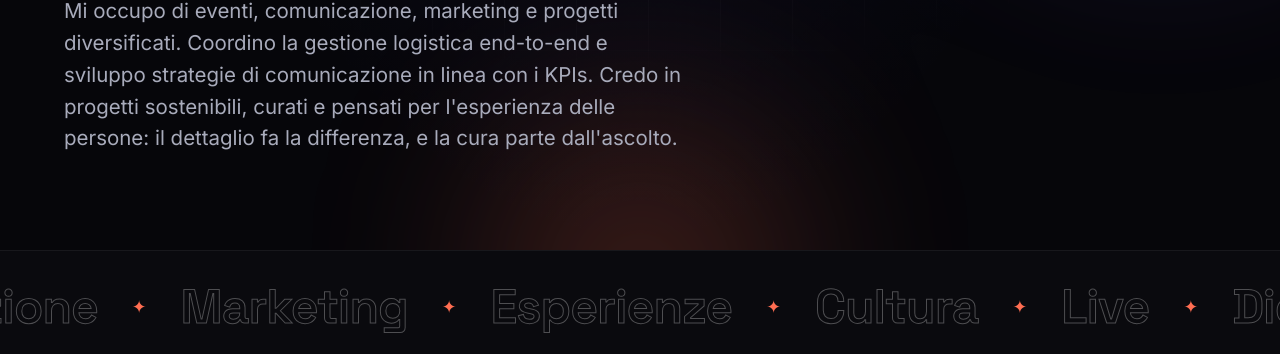
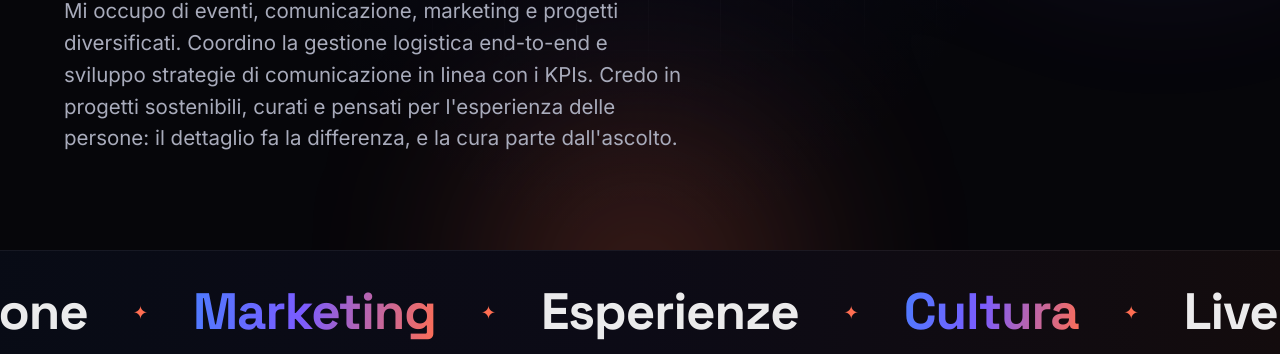
Before and after one commit to apoffa/portfolio-bea, a website: page portfolio-v3/index.html in a window 1280 px wide. Shown: the part 598-952 px from the top of the page. Drawn offline with Linux system fonts and the light colour scheme.

Commit message:
V3: marquee più visibile e senza glitch di loop (IT/EN)

```diff
--- a/portfolio-v3/css/style.css
+++ b/portfolio-v3/css/style.css
@@ -431,32 +431,49 @@ button {
   overflow: hidden;
   border-top: 1px solid var(--line-soft);
   border-bottom: 1px solid var(--line-soft);
-  padding: 18px 0;
-  background: rgba(255, 255, 255, 0.015);
+  padding: 20px 0;
+  background: linear-gradient(90deg, rgba(36, 88, 212, 0.06), rgba(122, 92, 255, 0.05), rgba(255, 110, 82, 0.05));
 }
 
 .marquee-track {
   display: flex;
-  align-items: center;
-  gap: 34px;
   width: max-content;
   animation: marquee 26s linear infinite;
 }
 
-.marquee-track span {
+.marquee:hover .marquee-track {
+  animation-play-state: paused;
+}
+
+.marquee-group {
+  display: flex;
+  align-items: center;
+  gap: clamp(22px, 3.5vw, 46px);
+  padding-right: clamp(22px, 3.5vw, 46px);
+}
+
+.marquee-group span {
   font-family: "Space Grotesk", "Inter", sans-serif;
-  font-weight: 600;
-  font-size: clamp(1.5rem, 4vw, 3rem);
+  font-weight: 700;
+  font-size: clamp(1.6rem, 4.2vw, 3.2rem);
   letter-spacing: -0.02em;
-  color: transparent;
-  -webkit-text-stroke: 1px rgba(255, 255, 255, 0.28);
+  color: rgba(255, 255, 255, 0.92);
   white-space: nowrap;
 }
 
-.marquee-track i {
+.marquee-group span:nth-child(4n + 1) {
+  background: var(--grad);
+  -webkit-background-clip: text;
+  background-clip: text;
+  color: transparent;
+  -webkit-text-fill-color: transparent;
+}
+
+.marquee-group i {
   font-style: normal;
   color: var(--coral);
-  font-size: 1.1rem;
+  font-size: 1.15rem;
+  line-height: 1;
 }
 
 @keyframes marquee {
--- a/portfolio-v3/index.html
+++ b/portfolio-v3/index.html
@@ -48,8 +48,8 @@
 </header>
 <div class="marquee" aria-hidden="true">
   <div class="marquee-track">
-    <span>Eventi</span><i>✦</i><span>Comunicazione</span><i>✦</i><span>Marketing</span><i>✦</i><span>Esperienze</span><i>✦</i><span>Cultura</span><i>✦</i><span>Live</span><i>✦</i><span>Digital</span><i>✦</i>
-    <span>Eventi</span><i>✦</i><span>Comunicazione</span><i>✦</i><span>Marketing</span><i>✦</i><span>Esperienze</span><i>✦</i><span>Cultura</span><i>✦</i><span>Live</span><i>✦</i><span>Digital</span><i>✦</i>
+    <div class="marquee-group"><span data-i18n="mq_1"></span><i>✦</i><span data-i18n="mq_2"></span><i>✦</i><span data-i18n="mq_3"></span><i>✦</i><span data-i18n="mq_4"></span><i>✦</i><span data-i18n="mq_5"></span><i>✦</i><span data-i18n="mq_6"></span><i>✦</i><span data-i18n="mq_7"></span><i>✦</i></div>
+    <div class="marquee-group"><span data-i18n="mq_1"></span><i>✦</i><span data-i18n="mq_2"></span><i>✦</i><span data-i18n="mq_3"></span><i>✦</i><span data-i18n="mq_4"></span><i>✦</i><span data-i18n="mq_5"></span><i>✦</i><span data-i18n="mq_6"></span><i>✦</i><span data-i18n="mq_7"></span><i>✦</i></div>
   </div>
 </div>
 <main>
```
Also changed, not shown: build/build-v3.js, portfolio-v3/js/i18n.js.
